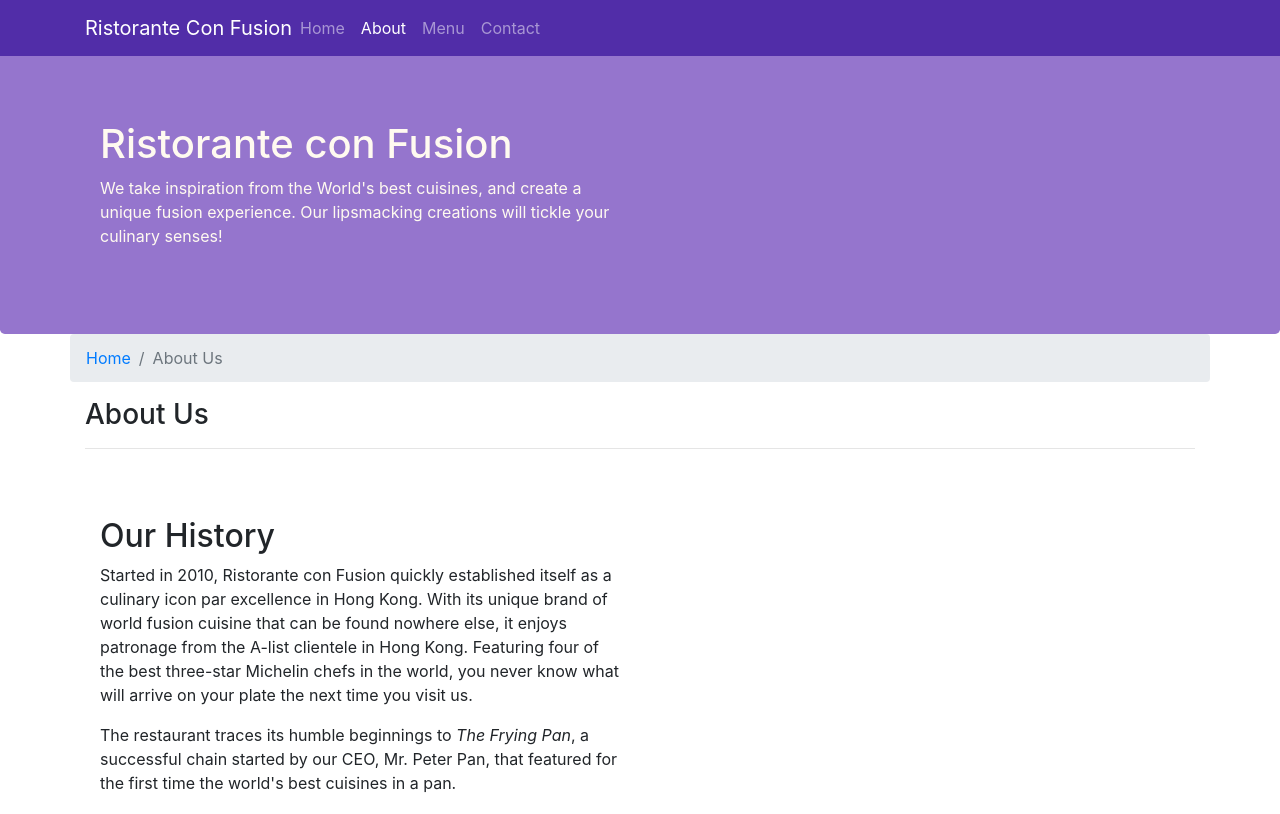
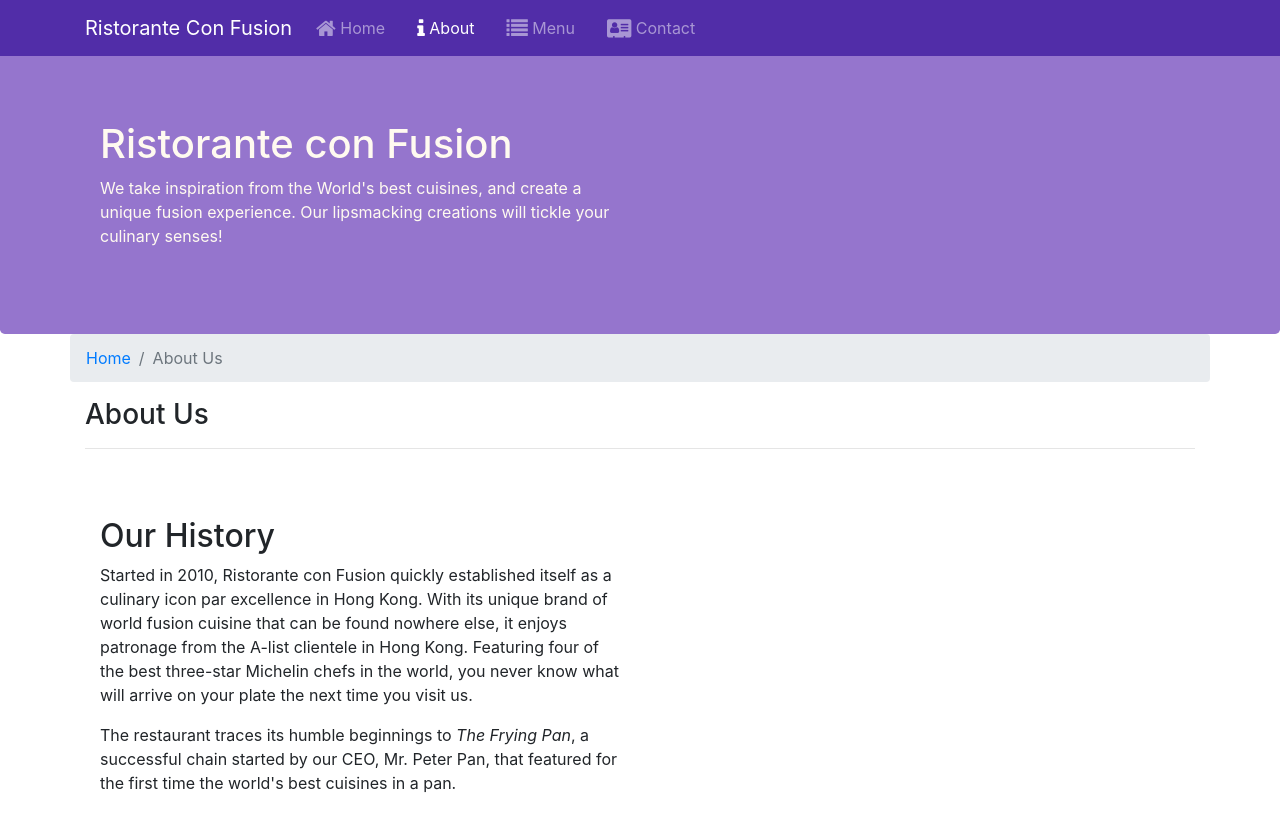
Before and after one commit to Chava93/Bootstrap-grid-system, a website: page aboutus.html in a window 1280 px wide. Shown: the top 814 px of the page. Drawn offline with nearby package versions, Linux system fonts and the light colour scheme.

Commit message:
add navbar icons

```diff
--- a/aboutus.html
+++ b/aboutus.html
@@ -23,10 +23,22 @@
          <a class="navbar-brand mr-auto" href="./index.html">Ristorante Con Fusion</a>
          <div class="collapse navbar-collapse" id="Navbar">
            <ul class="navbar-nav mr-auto">
-               <li class="nav-item"><a class="nav-link" href="./index.html">Home</a></li>
-               <li class="nav-item active"><a class="nav-link" href="#">About</a></li>
-               <li class="nav-item"><a class="nav-link" href="#">Menu</a></li>
-               <li class="nav-item"><a class="nav-link" href="#">Contact</a></li>
+               <li class="nav-item">
+                 <a class="nav-link" href="./index.html">
+                   <li class="nav-item"><a class="nav-link" href="./index.html"><span class="fa fa-home fa-lg"></span> Home</a></li>
+                 </a></li>
+               <li class="nav-item active">
+                 <a class="nav-link" href="#">
+                   <li class="nav-item active"><a class="nav-link" href="#"><span class="fa fa-info fa-lg"></span> About</a></li>
+                 </a></li>
+               <li class="nav-item">
+                 <a class="nav-link" href="#">
+                   <li class="nav-item"><a class="nav-link" href="#"><span class="fa fa-list fa-lg"></span> Menu</a></li>
+                 </a></li>
+               <li class="nav-item">
+                 <a class="nav-link" href="#">
+                   <li class="nav-item"><a class="nav-link" href="#"><span class="fa fa-address-card fa-lg"></span> Contact</a></li>
+                 </a></li>
            </ul>
           </div>
       </div>
```
